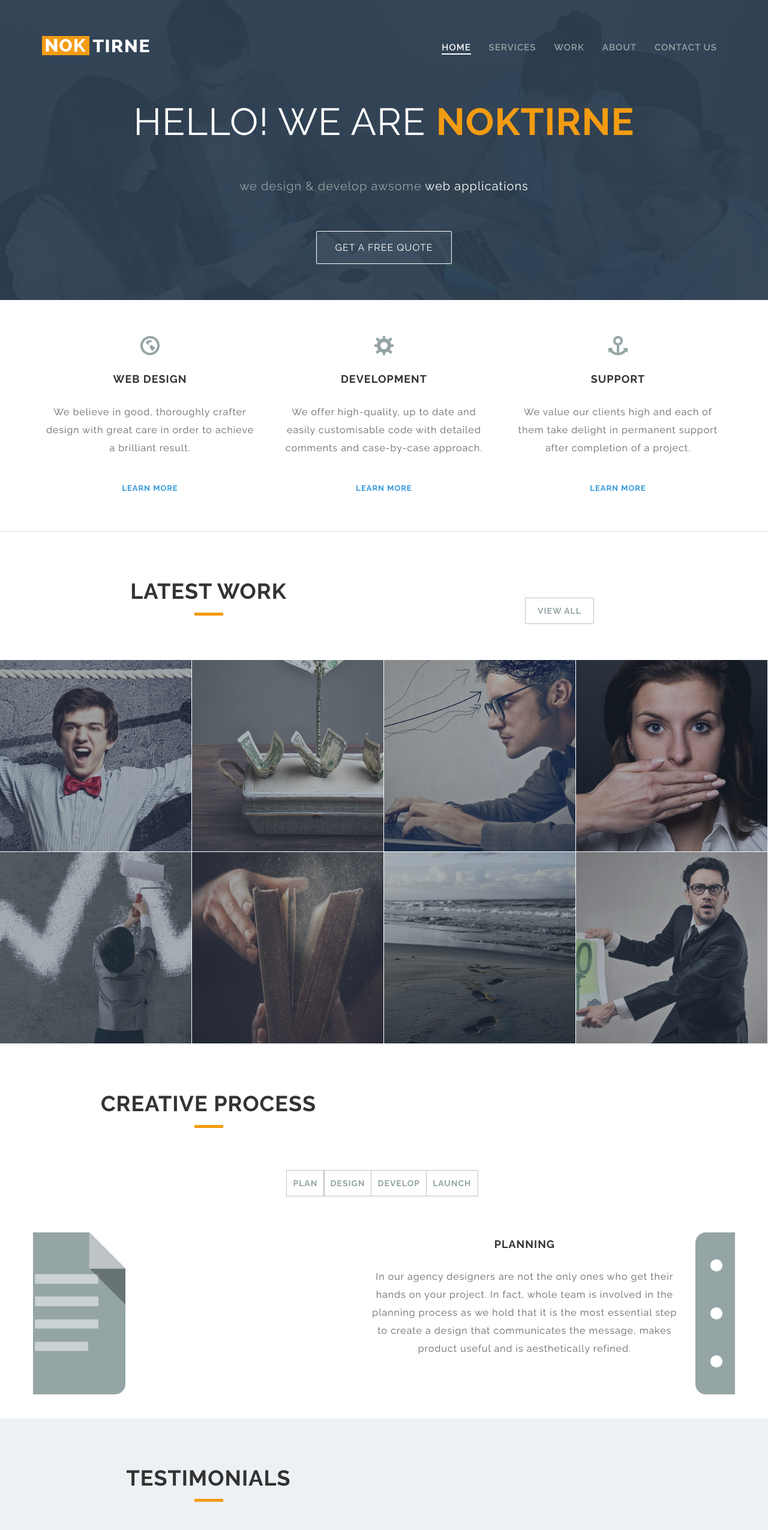
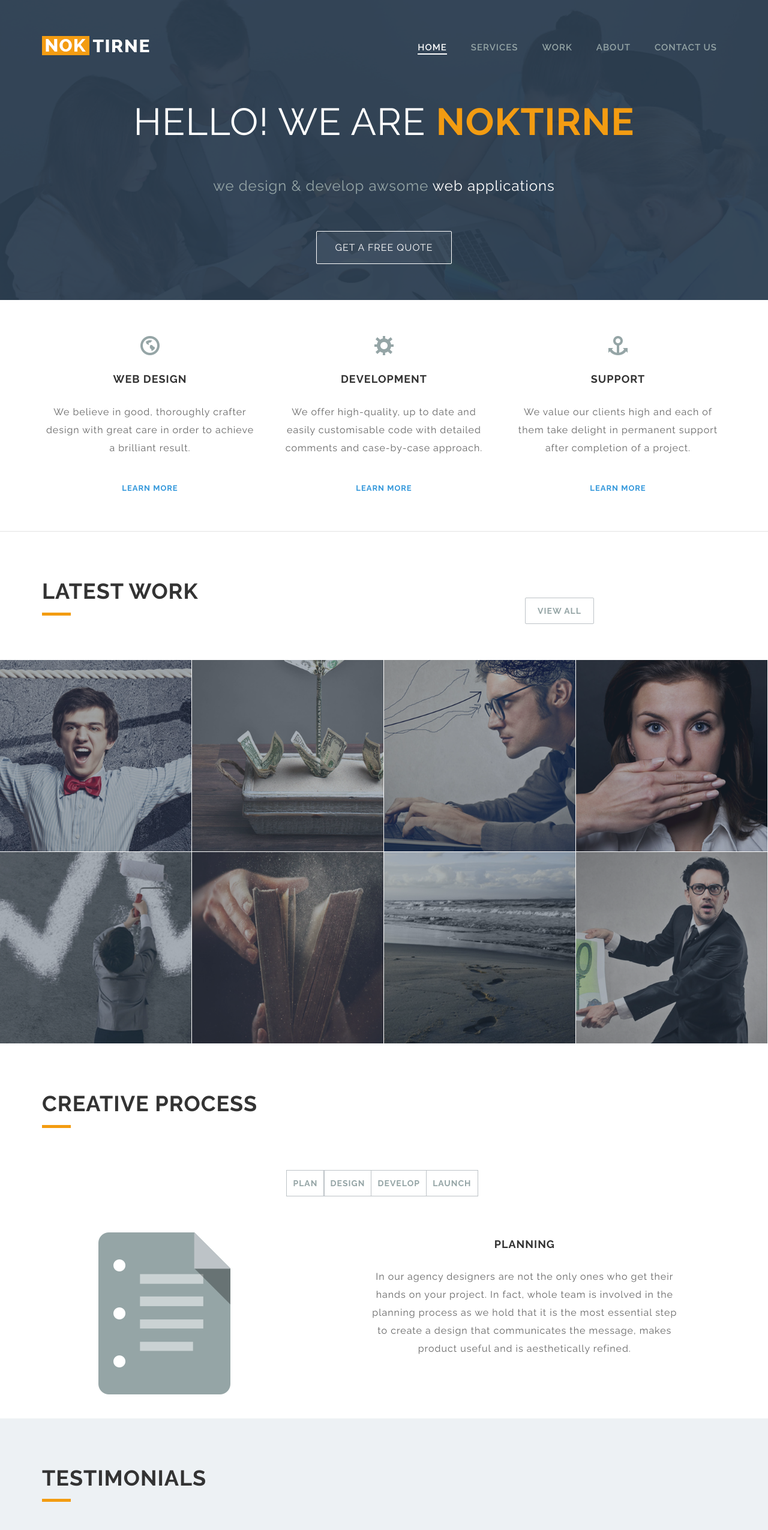
Before and after one commit to igor06brw/udemy, a plain HTML site: page index.html in a window 1280 px wide. Shown: the top 2550 px of the page at 60% size. Drawn offline with nearby package versions, Linux system fonts and the light colour scheme.

Commit message:
continue

```diff
--- a/css/style.css
+++ b/css/style.css
@@ -282,7 +282,8 @@ outline: none;
 .gallery-inner .caption .btn-trigger{
 	text-align: center;
 	position: absolute;
-	top: 30%;
+	top: 50%;
+	margin-top: -22px;
 	width: 100%;
 }
 
@@ -574,4 +575,33 @@ footer{
 	.navbar-default .navbar-nav>.active>a,.navbar-default .navbar-nav>.active>a:hover, .navbar-default .navbar-nav>.active>a:focus{
 
   border-bottom: 2px solid #fff;
+
+   }
+
+   #carousel-creative-process .item img{
+   	display: inline-block !important;
+   }
+
 }
+
+
+@media(min-width:992px){
+
+.navbar-default .navbar-nav>li{
+		margin-left: 40px;
+	}
+
+
+	.jumbotron h3{
+		font-size: 24px;
+	}
+        .services-web, .services-dev{
+        	margin-bottom: 0;
+        }
+
+        .heading h1{
+        	text-align: left;
+        	background-position: left bottom;
+        }
+
+}
```
